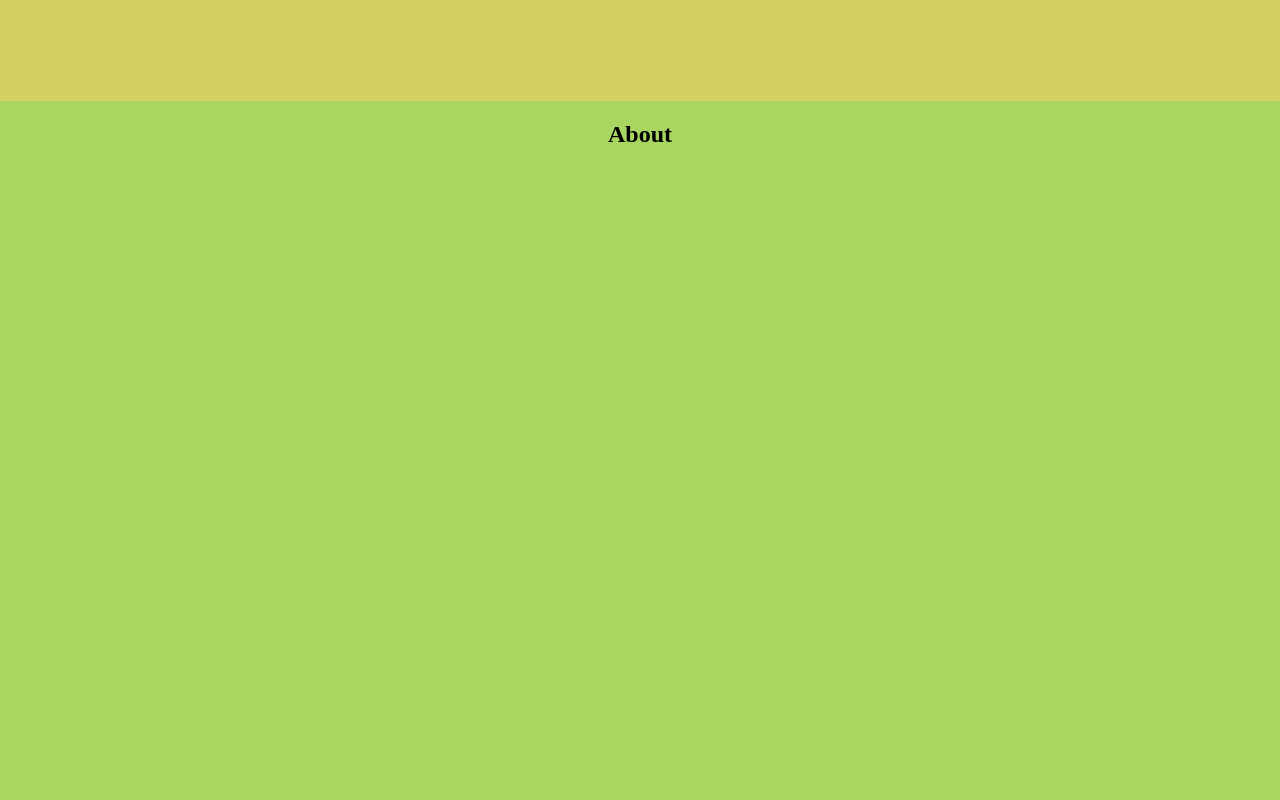
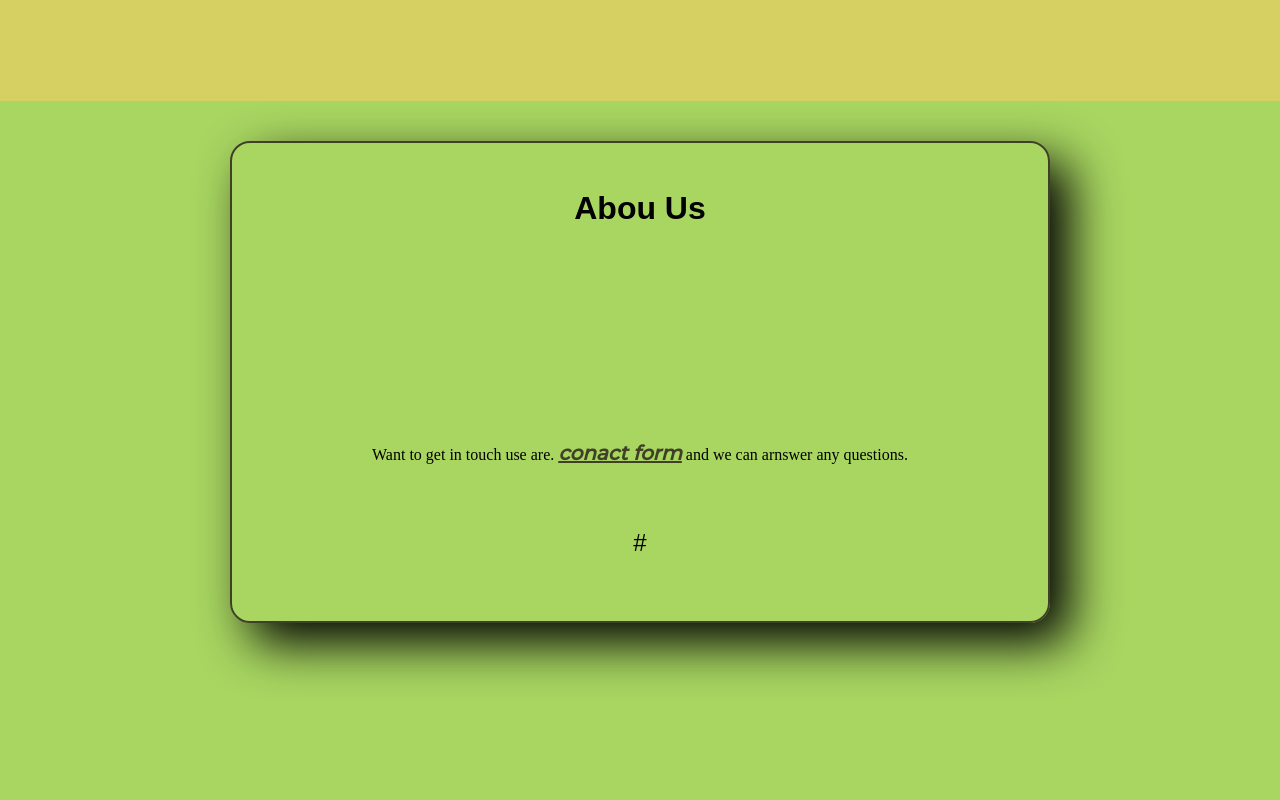
Before and after one commit to AOL83/My-Second-Website, a plain HTML site: page index.html in a window 1280 px wide. Shown: the part 2420-3220 px from the top of the page. Drawn offline with Linux system fonts and the light colour scheme.

Commit message:
Added new code to index.html ajusted and added to style.css

```diff
--- a/css/styles.css
+++ b/css/styles.css
@@ -121,18 +121,118 @@ button:hover {
     background: #a8d661;
 }
 
+#flex-container-top,
+#flex-container-bottom {
+	width: 100%;
+	display: flex;
+	flex-direction: row;
+	justify-content: space-evenly;
+}
 
+#about-top-left,
+#about-bottom-right {
+	width: 750px;
+	height: auto;
+	padding: 20px;
+	border-radius: 20px;
+	border: 2px #404028 solid;
+	box-shadow: 20px 20px 50px;
+	box-sizing: border-box;
+}
+
+#about-top-left h2,
+#about-bottom-right h2 {
+	font-family: 'Poiret One', sans-serif;
+	font-size: 2em;
+	text-align: center;
+}
+
+#about-bottom-right h3 {
+	font-family: 'Poiret One', sans-serif;
+	font-size: 1.5em;
+	font-weight: bold;
+}
+
+#about-bottom-right h4 {
+	font-weight: bold;
+}
+
+#about-top-left p,
+#about-bottom-right p {
+	padding: 20px 5px 20px 5px;
+}
+
+#about-top-left {
+	margin-top: 30px;
+}
+
+#about-top-left a,
+#about-bottom-right a {
+	text-decoration: underline;
+	color: #404028;
+	font-weight: bold;
+	font-style: italic;
+}
+
+#about-bottom-right {
+	margin-top: 30px;
+	margin-bottom: 30px;
+}
+
+#about-bottom-right a {
+	padding-top: 30px;
+}
+
+#image-top-right,
+#image-bottom-left {
+	width: 750px;
+	height: auto;
+	margin-top: auto;
+	margin-bottom: auto;
+}
+
+#image-top-right img,
+#image-bottom-left img {
+	max-width: 100%;
+	max-height: 100%;
+	border-radius: 20px;
+}
+
+#kevyn-aucion-quote {
+	font-family: 'Poiret One', sans-serif;
+	font-size: 1.5em;
+	text-align: center;
+}
+
+@media screen and (max-width: 1600px) {
+	#flex-container-top,
+	#flex-container-bottom {
+		width: 80%;
+		flex-direction: column;
+		justify-content: space-evenly;
+		margin: 20px auto 20px auto;
+	}
+	#about-top-left,
+	#about-bottom-right,
+	#image-top-right,
+	#image-bottom-left {
+		margin: 20px auto 20px auto;
+		width: 80%;
+		box-sizing: border-box;
+	}
+
+}
 
 #contact-fourm {
     color: white;
 }
 
 .enquire-button {
-	color: #FAFAFA;
+	color: rgb(255, 255, 255);
 	font-family: 'Poiret One', sans-serif;
 	font-size: 2em;
 	font-weight: bold;
-	background-color: #4ddfe6;
+	background-color: #0078a0;
 	padding: 5px;
 	margin: 10px auto;
 	display: block;
@@ -143,9 +243,10 @@ button:hover {
 
 
 .enquire-button:hover {
-    color:  rgb(0, 0, 0);
+    color:  #1c1b1b;
 	transform: scale(1.2);
-	transition: 5ms ease-in;
+	transition: 1s;
+    background-color: #11c4ff;
     border-color: rgb(228, 44, 44);
 }
 
@@ -229,6 +330,7 @@ textarea:focus {
 #contact-form {
     width: 100%;
     height: 800px;
+    padding-left: 4px;
     float: left;
     background: white
 }
@@ -272,6 +374,7 @@ footer {
 }
 
 .social-networks i {
+    -ms-flex-align: center;
     text-align: center;
 	font-size: 150%;
 	color: #0078a0;
--- a/index.html
+++ b/index.html
@@ -33,7 +33,16 @@
         <h1>Projects</h1>
     </section>
     <section id="about">
-        <h1>About</h1>
+        <div id="flex-container-top">
+            <div id="about-top-left">
+                <h2>Abou Us</h2>
+                <p></p>
+                <p></p>
+                <p></p>
+                <p>Want to get in touch use are. <a href="#contact-form" class="contact-link" aria-label="Take a look at my gallery (opens in a new tab)">conact form</a>  and we can arnswer any questions.</p>
+                <p id="kevyn-aucion-quote">#</p>
+            </div>
+        <div id="flex-container-bottom">
     </section>
     <section class="contact-form-container">
         <p>Contact fourm</p>
```
